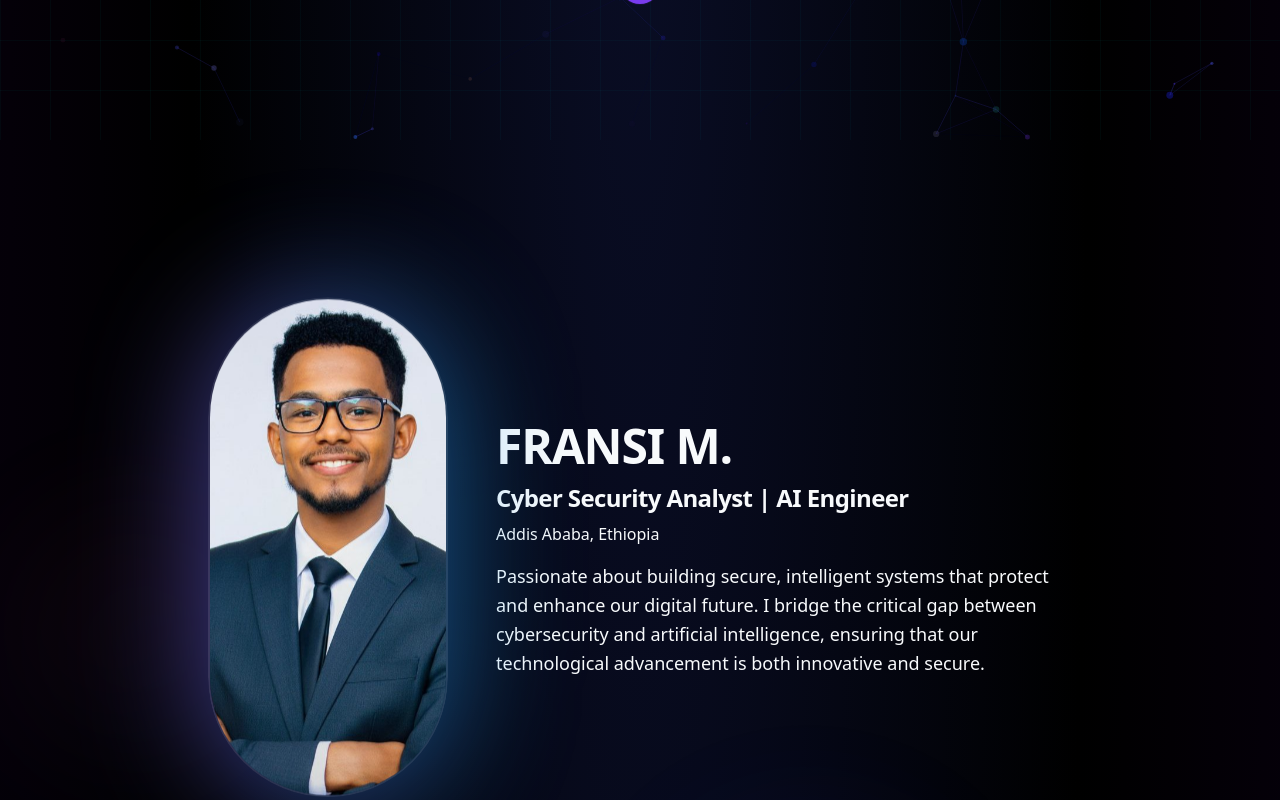
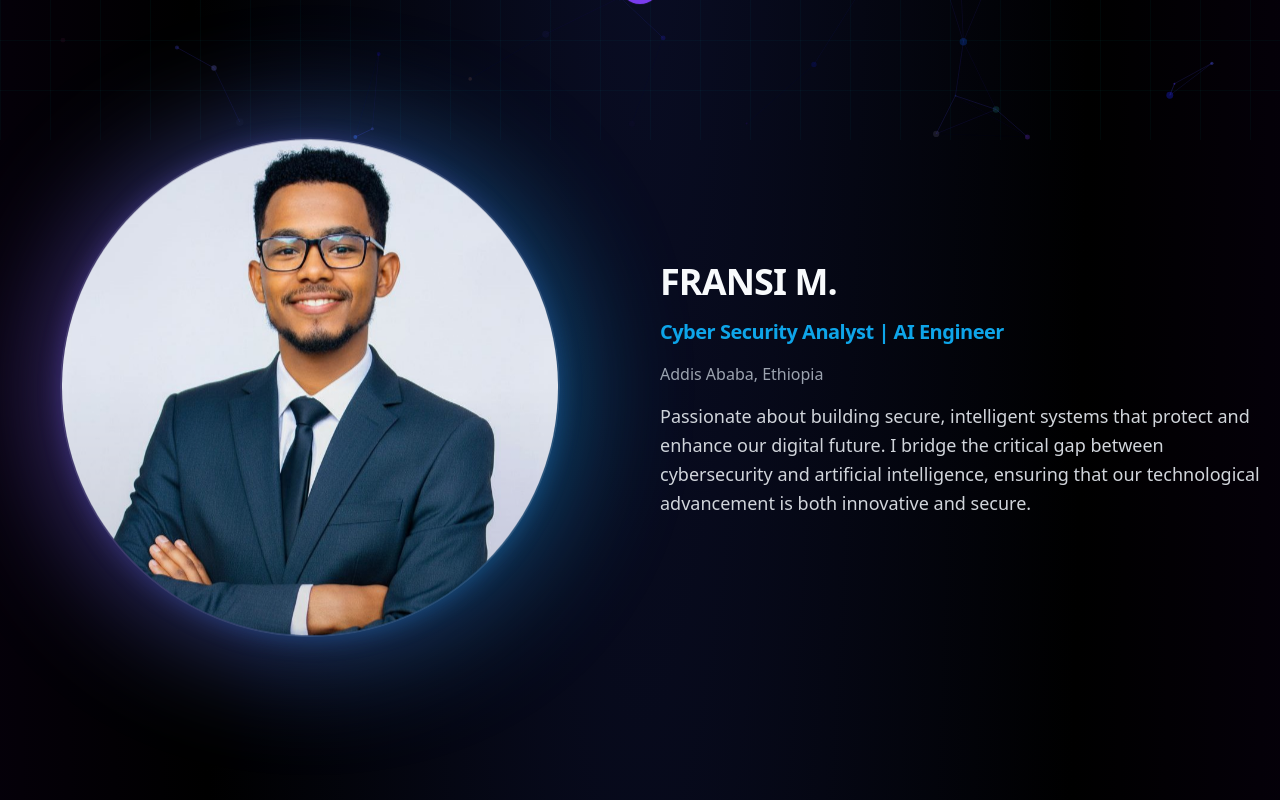
Before and after one commit to ayelefransi/Web-Design-1-My-Portfolio, a React (Vite) app: page / in a window 1280 px wide. Shown: the part 660-1460 px from the top of the page. Built offline with nearby package versions, Linux system fonts and the light colour scheme.

Commit message:
Update About.tsx

```diff
--- a/src/components/About.tsx
+++ b/src/components/About.tsx
@@ -1,171 +1,161 @@
-import { useEffect, useRef } from "react";
-import { motion, useAnimation, useInView } from "framer-motion";
-import AnimatedText from "@/components/AnimatedText";
-import { Shield, Brain, Cpu, Lock, Network, Bot } from "lucide-react";
-import ProfilePhoto from "@/components/ProfilePhoto";
-export function About() {
-  const bioRef = useRef(null);
-  const bioInView = useInView(bioRef, {
-    once: true
-  });
+import { useState, useEffect, useRef } from "react";
+import { motion, useAnimation } from "framer-motion";
+import { useInView } from "framer-motion";
+
+const PROFILE_IMAGE = "/fransi.jpg";
+
+const ProfileSection = () => {
+  const [isHovered, setIsHovered] = useState(false);
+  const [isEnlarged, setIsEnlarged] = useState(false);
+  const photoRef = useRef(null);
+  const isInView = useInView(photoRef, { once: true, margin: "-100px" });
   const controls = useAnimation();
+
   useEffect(() => {
-    if (bioInView) {
+    if (isInView) {
       controls.start("visible");
     }
-  }, [bioInView, controls]);
-  const fadeInUpVariant = {
-    hidden: {
-      opacity: 0,
-      y: 30
-    },
-    visible: (i: number) => ({
-      opacity: 1,
-      y: 0,
-      transition: {
-        delay: i * 0.2,
-        duration: 0.6,
-        ease: "easeOut"
-      }
-    })
-  };
-  const iconVariants = {
-    hidden: {
-      opacity: 0,
-      scale: 0.8
-    },
+  }, [isInView, controls]);
+
+  const photoVariants = {
+    hidden: { opacity: 0, scale: 0.8, y: 20 },
     visible: {
       opacity: 1,
       scale: 1,
-      transition: {
-        duration: 0.5,
-        ease: "easeOut"
-      }
+      y: 0,
+      transition: { duration: 0.7, ease: "easeOut", delay: 0.2 },
     },
-    hover: {
-      scale: 1.1,
-      rotate: [0, -5, 5, -5, 0],
-      transition: {
-        duration: 0.3
-      }
-    }
   };
 
-  // Animated background blobs
-  const blobVariants = {
-    animate: {
-      x: [0, 10, -10, 0],
-      y: [0, -15, 15, 0],
-      scale: [1, 1.05, 0.95, 1],
-      rotate: [0, 5, -5, 0],
-      transition: {
-        duration: 20,
-        ease: "easeInOut",
-        repeat: Infinity,
-        repeatType: "reverse" as const
-      }
-    }
+  const glowVariants = {
+    initial: { opacity: 0.6, scale: 1 },
+    hover: {
+      opacity: 0.8,
+      scale: 1.05,
+      transition: { duration: 0.4, ease: "easeInOut" },
+    },
   };
-  return <section id="about" className="min-h-screen py-24 relative overflow-hidden flex items-center">
-      {/* Animated Background Elements */}
-      <div className="absolute inset-0 overflow-hidden opacity-30">
-        <motion.div className="absolute top-1/4 left-1/5 w-64 h-64 rounded-full bg-gradient-to-br from-red-500/20 to-blue-600/20 blur-3xl" variants={blobVariants} animate="animate" />
-        <motion.div className="absolute bottom-1/3 right-1/4 w-80 h-80 rounded-full bg-gradient-to-br from-blue-600/20 to-purple-600/20 blur-3xl" variants={blobVariants} animate="animate" style={{
-        animationDelay: "2s"
-      }} />
-      </div>
 
-      <div className="container relative z-10">
-        <div className="max-w-5xl mx-auto">
-          {/* Header Section */}
-          <motion.div initial={{
-          opacity: 0,
-          y: 30
-        }} animate={{
-          opacity: 1,
-          y: 0
-        }} transition={{
-          duration: 0.8,
-          delay: 0.2
-        }} className="text-center mb-16">
-            <div className="flex flex-col items-center justify-center mb-8">
-              <ProfilePhoto />
-            </div>
-          </motion.div>
+  const floatAnimation = {
+    y: [0, -10, 0],
+    transition: {
+      duration: 6,
+      ease: "easeInOut",
+      repeat: Infinity,
+      repeatType: "mirror" as const,
+    },
+  };
 
-          {/* Expertise Areas */}
-          <motion.div ref={bioRef} initial="hidden" animate={controls} className="grid grid-cols-1 md:grid-cols-2 gap-8 mb-16">
-            {/* Cybersecurity Card */}
-            <motion.div custom={0} variants={fadeInUpVariant} className="glass-card p-8 rounded-xl border border-red-500/20 hover:border-red-500/40 transition-all duration-300" whileHover={{
-            y: -5,
-            boxShadow: "0 20px 40px -12px rgba(239, 68, 68, 0.25)"
-          }}>
-              <motion.div variants={iconVariants} whileHover="hover" className="p-4 rounded-full bg-red-500/20 w-fit mb-6">
-                <Shield className="h-8 w-8 text-red-500" />
-              </motion.div>
-              <h3 className="text-2xl font-bold mb-4 text-red-500">Cybersecurity Expertise</h3>
-              <ul className="space-y-3 text-muted-foreground">
-                <li className="flex items-center">
-                  <Lock className="h-4 w-4 mr-3 text-red-400" />
-                  Threat Analysis & Incident Response
-                </li>
-                <li className="flex items-center">
-                  <Network className="h-4 w-4 mr-3 text-red-400" />
-                  Network Security & Infrastructure Protection
-                </li>
-                <li className="flex items-center">
-                  <Shield className="h-4 w-4 mr-3 text-red-400" />
-                  Security Policy Development & Compliance
-                </li>
-                <li className="flex items-center">
-                  <Brain className="h-4 w-4 mr-3 text-red-400" />
-                  AI-Powered Security Solutions
-                </li>
-              </ul>
+  const enlargedPhotoOverlay = {
+    hidden: { opacity: 0, display: "none" },
+    visible: {
+      opacity: 1,
+      display: "flex",
+      transition: { duration: 0.3 },
+    },
+  };
+
+  return (
+    <div className="grid grid-cols-1 md:grid-cols-2 gap-10 items-center">
+      {/* Left side - Profile Photo */}
+      <div className="flex justify-center">
+        <div className="relative" style={{ width: "500px", height: "500px" }}>
+          {/* Background glow */}
+          <motion.div
+            className="absolute inset-0 rounded-full bg-gradient-to-r from-ml-purple to-ml-cyan opacity-50 blur-3xl"
+            animate={isHovered ? "hover" : "initial"}
+            variants={glowVariants}
+            initial="initial"
+          />
+
+          {/* Inner glow */}
+          <motion.div
+            className="absolute inset-1 rounded-full bg-gradient-to-br from-ml-purple/40 via-ml-indigo/30 to-ml-cyan/40 blur-md"
+            animate={isHovered ? { scale: 1.03 } : { scale: 1 }}
+            transition={{ duration: 0.3 }}
+          />
+
+          {/* Photo container */}
+          <motion.div
+            ref={photoRef}
+            className="relative h-full w-full cursor-pointer"
+            variants={photoVariants}
+            initial="hidden"
+            animate={controls}
+            whileHover={{ scale: 1.03, rotate: 0 }}
+            onHoverStart={() => setIsHovered(true)}
+            onHoverEnd={() => setIsHovered(false)}
+            onClick={() => setIsEnlarged(!isEnlarged)}
+          >
+            <motion.div
+              animate={floatAnimation}
+              className="h-full w-full overflow-hidden rounded-full"
+            >
+              <div className="relative h-full w-full overflow-hidden rounded-full border-2 border-white/10 shadow-lg backdrop-blur-sm">
+                <img
+                  src={PROFILE_IMAGE}
+                  alt="Profile Photo"
+                  className="h-full w-full object-cover"
+                />
+                <div className="absolute inset-0 bg-gradient-to-b from-transparent via-transparent to-black/10" />
+              </div>
             </motion.div>
 
-            {/* AI Engineering Card */}
-            <motion.div custom={1} variants={fadeInUpVariant} className="glass-card p-8 rounded-xl border border-blue-500/20 hover:border-blue-500/40 transition-all duration-300" whileHover={{
-            y: -5,
-            boxShadow: "0 20px 40px -12px rgba(59, 130, 246, 0.25)"
-          }}>
-              <motion.div variants={iconVariants} whileHover="hover" className="p-4 rounded-full bg-blue-500/20 w-fit mb-6">
-                <Brain className="h-8 w-8 text-blue-500" />
-              </motion.div>
-              <h3 className="text-2xl font-bold mb-4 text-blue-500">AI Engineering</h3>
-              <ul className="space-y-3 text-muted-foreground">
-                <li className="flex items-center">
-                  <Cpu className="h-4 w-4 mr-3 text-blue-400" />
-                  Machine Learning Model Development
-                </li>
-                <li className="flex items-center">
-                  <Bot className="h-4 w-4 mr-3 text-blue-400" />
-                  Deep Learning & Neural Networks
-                </li>
-                <li className="flex items-center">
-                  <Brain className="h-4 w-4 mr-3 text-blue-400" />
-                  Computer Vision & NLP
-                </li>
-                <li className="flex items-center">
-                  <Shield className="h-4 w-4 mr-3 text-blue-400" />
-                  Secure AI Implementation
-                </li>
-              </ul>
-            </motion.div>
-          </motion.div>
-
-          {/* Mission Statement */}
-          <motion.div custom={2} variants={fadeInUpVariant} initial="hidden" animate={controls} className="text-center glass-card p-8 rounded-xl">
-            <h3 className="text-2xl font-bold mb-4 gradient-text">My Mission</h3>
-            <p className="text-lg text-muted-foreground leading-relaxed max-w-4xl mx-auto">
-              To develop intelligent security solutions that not only protect against current threats but anticipate
-              future challenges. I believe the convergence of AI and cybersecurity is essential for building resilient
-              digital infrastructure that can adapt and evolve with emerging threats while maintaining the highest
-              standards of privacy and security.
-            </p>
+            <motion.div
+              className="absolute -inset-1 rounded-full"
+              initial={{ opacity: 0 }}
+              animate={isHovered ? { opacity: 1 } : { opacity: 0 }}
+              transition={{ duration: 0.3 }}
+              style={{
+                background:
+                  "linear-gradient(45deg, var(--ml-purple), var(--ml-cyan))",
+                filter: "blur(2px)",
+              }}
+            />
           </motion.div>
         </div>
       </div>
-    </section>;
-}
-export default About;
+
+      {/* Right side - Text (centered on mobile, left on desktop) */}
+      <div className="space-y-4 text-center md:text-left">
+        <h1 className="text-4xl font-bold">FRANSI M.</h1>
+        <h2 className="text-xl font-semibold text-ml-cyan">
+          Cyber Security Analyst | AI Engineer
+        </h2>
+        <p className="text-gray-400">Addis Ababa, Ethiopia</p>
+        <p className="text-lg leading-relaxed text-gray-300">
+          Passionate about building secure, intelligent systems that protect and
+          enhance our digital future. I bridge the critical gap between
+          cybersecurity and artificial intelligence, ensuring that our
+          technological advancement is both innovative and secure.
+        </p>
+      </div>
+
+      {/* Enlarged overlay */}
+      <motion.div
+        className="fixed inset-0 z-50 flex items-center justify-center bg-black/80"
+        variants={enlargedPhotoOverlay}
+        initial="hidden"
+        animate={isEnlarged ? "visible" : "hidden"}
+        onClick={() => setIsEnlarged(false)}
+      >
+        <motion.div
+          initial={{ scale: 0.8, opacity: 0 }}
+          animate={{ scale: 1, opacity: 1 }}
+          exit={{ scale: 0.8, opacity: 0 }}
+          transition={{ duration: 0.3 }}
+          className="relative max-w-3xl max-h-[85vh] overflow-hidden rounded-lg"
+        >
+          <img
+            src={PROFILE_IMAGE}
+            alt="Enlarged Profile"
+            className="w-full h-full object-contain"
+          />
+          <div className="absolute inset-0 border border-white/10 rounded-lg" />
+        </motion.div>
+      </motion.div>
+    </div>
+  );
+};
+
+export default ProfileSection;
```
